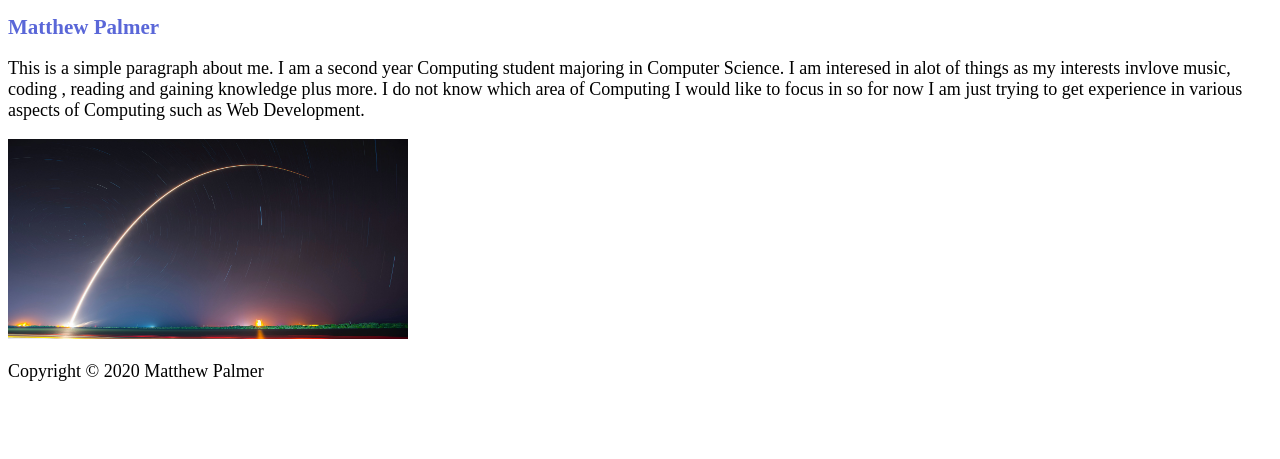
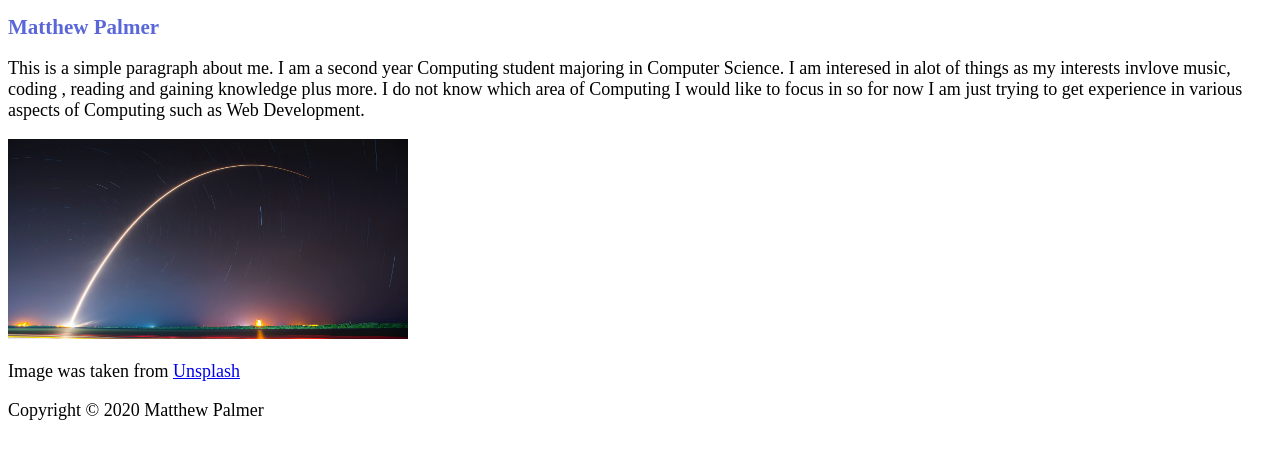
Before and after one commit to palmer-matthew/info2180-lab1, a plain HTML site: page index.html in a window 1280 px wide. Shown: the part 85-544 px from the top of the page. Drawn offline with Linux system fonts and the light colour scheme.

Commit message:
modified index.html for image source

```diff
--- a/index.html
+++ b/index.html
@@ -21,6 +21,9 @@
                 aspects of Computing such as Web Development.
             </p>
             <img src = "./space.jpg">
+            <p>
+                Image was taken from <a href="https://unsplash.com/photos/PIOgkhaF3WA" target="_blank">Unsplash</a>
+            </p>
         </main>
         <footer>
             <p>Copyright &copy; 2020 Matthew Palmer </p>
```
